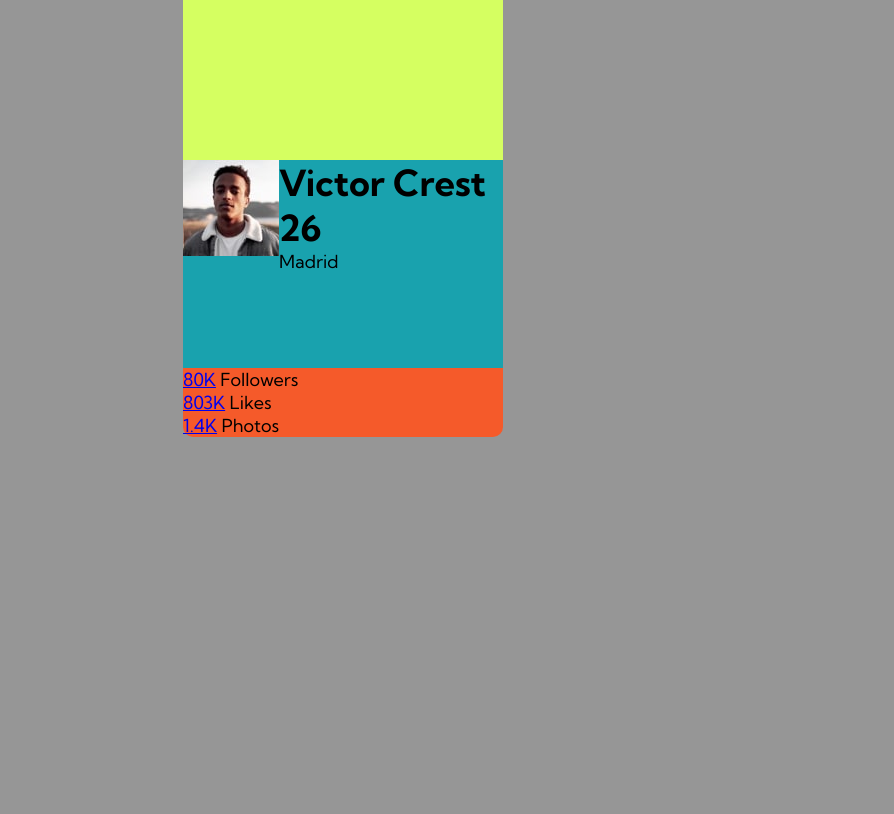
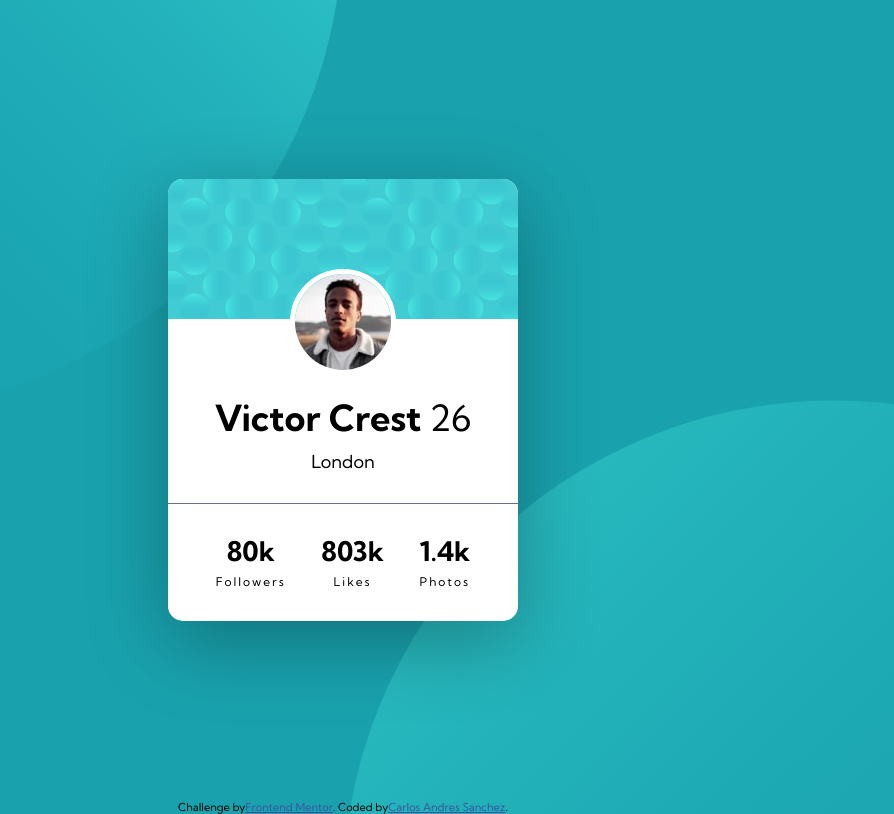
Before and after one commit to LimonCode1/card, a plain HTML site: page index.html in a window 1280 px wide. Shown: the whole page, without its empty margins (297-1191 px from the left). Drawn offline with Linux system fonts and the light colour scheme.

Commit message:
final commit

```diff
--- a/css/styles.sass
+++ b/css/styles.sass
@@ -1,42 +1,65 @@
-$yellow: #d5ff61
-$red: #f55a2a
-$blue: #c4b9ff
-$darkCyan: hsl(185, 75%, 39%)
-$veryDarkDesaturatedBlue: hsl(229, 23%, 23%)
-$darkGrayishBlue: hsl(227, 10%, 46%)
-$darkGray: hsl(0, 0%, 59%)
+$dark-Cyan: hsl(185, 75%, 39%)
+$very-Dark-Desaturated-Blue: hsl(229, 23%, 23%)
+$dark-Grayish-Blue: hsl(227, 10%, 46%)
+$dark-Gray: hsl(0, 0%, 59%)
 *
     margin: 0
     padding: 0
 body
-    // display: flex
-    // justify-content: center
-    // align-items: center
-    font-size: 18px
     font-family: 'kumbh Sans', sans-serif
-    background: $darkGray
-    display: flex
-    justify-content: center
-    align-items: center
+    background: $dark-Cyan
+    // de esta manera se colocan iagenes svg de fondo y ademas mas de una imagen de fondo
+    background-image: url('../images/bg-pattern-top.svg'), url('../images/bg-pattern-bottom.svg')
+    background-repeat: no-repeat
+    // ahora vamos a posicionar de manera distinta cada una de las imagenes de fondo
+    background-position: right 50vw bottom 50vh, left 50vw top 50vh
     .container
-        // background: $yellow
-        width: 25%
-        // height: 120px
-        .card
-            background: $red
-            height: auto
+        font-size: 18px
+        display: flex
+        justify-content: center
+        align-items: center
+        height: 100vh
+    .card
+        background: white
+        max-width: 353px
+        border-radius: 15px
+        overflow: hidden
+        box-shadow: 0px 20px 80px rgba(0, 0, 0, 0.3)
+        &-img
             width: 100%
-            border: none
-            border-radius: 10px
-            .image-top
-                width: 100%
-                height: 10rem
-                background: $yellow
-            .body
-                height: 13rem
-                background: $darkCyan
+        &-body
+            border-bottom: 1px solid $dark-Grayish-Blue
+            display: flex
+            flex-direction: column
+            align-items: center
+            img
+                border-radius: 50%
+                margin-top: -55px
+                border: 5px solid white
+            &-content
+                margin-top: 20px
                 display: flex
-                justify-content: center
+                font-size: 18px
+                .name
+                    font-weight: 700
+                    .age
+                        font-weight: 300
+            &-city
+                font-weigth: 300
+                margin-top: 10px
+                margin-bottom: 30px
+        &-footer
+            display: flex
+            justify-content: space-around
+            padding: 30px
+            &-social
+                text-align: center
+                .text
+                    font-weight: 300
+                    font-size: 12px
+                    letter-spacing: 2px
+
     .attribution
-        display: none
-        background: $red
+        display: flex
+        align-items: flex-end
+        justify-content: center
--- a/index.html
+++ b/index.html
@@ -3,7 +3,6 @@
 	<head>
 		<meta charset="UTF-8" />
 		<meta name="viewport" content="width=device-width, initial-scale=1.0" />
-		<!-- displays site properly based on user's device -->
 
 		<link rel="preconnect" href="https://fonts.gstatic.com" />
 		<link
@@ -11,10 +10,9 @@
 			rel="stylesheet"
 		/>
 		<link rel="icon" type="image/png" sizes="32x32" href="./images/favicon-32x32.png" />
-		<link rel="stylesheet" href="css/styles.min.css" />
+		<link rel="stylesheet" href="css/styles.css" />
 		<title>Frontend Mentor | Profile card component</title>
 
-		<!-- Feel free to remove these styles or customise in your own stylesheet 👍 -->
 		<style>
 			.attribution {
 				font-size: 11px;
@@ -27,40 +25,38 @@
 		</style>
 	</head>
 	<body>
-		<div class="container">
+		<main class="container">
 			<div class="card">
-				<div class="image-top">
-					<img src="" alt="" />
+				<div class="card-img">
+					<img src="./images/bg-pattern-card.svg" alt="Fondo card" />
 				</div>
-				<div class="body">
-					<div class="profile">
-						<img src="images/image-victor.jpg" alt="profile picture" />
+				<div class="card-body">
+					<img src="./images/image-victor.jpg" class="card-body-img" />
+					<div class="card-body-content">
+						<h1 class="name">Victor Crest <span class="age">26</span></h1>
 					</div>
-					<div class="info">
-						<h1 class="name">Victor Crest <span class="age">26</span></h1>
-						<span class="city">Madrid</span>
+					<span class="card-body-city">London</span>
+				</div>
+				<div class="card-footer">
+					<div class="card-footer-social">
+						<h2 class="number">80k</h2>
+						<span class="text">Followers</span>
 					</div>
-				</div>
-				<div class="footer">
-					<div class="social">
-						<a href="#" class="number">80K</a>
-						<span class="social-text">Followers</span>
+					<div class="card-footer-social">
+						<h2 class="number">803k</h2>
+						<span class="text">Likes</span>
 					</div>
-					<div class="social">
-						<a href="#" class="number">803K</a>
-						<span class="social-text">Likes</span>
-					</div>
-					<div class="social">
-						<a href="#" class="number">1.4K</a>
-						<span class="social-text">Photos</span>
+					<div class="card-footer-social">
+						<h2 class="number">1.4k</h2>
+						<span class="text">Photos</span>
 					</div>
 				</div>
 			</div>
-		</div>
+		</main>
 		<div class="attribution">
 			Challenge by
-			<a href="https://www.frontendmentor.io?ref=challenge" target="_blank">Frontend Mentor</a>.
-			Coded by <a href="https://github.com/LimonCode1" target="_blank">Carlos Andres Sanchez</a>.
+			<a href="https://www.frontendmentor.io?ref=challenge" target="_blank"> Frontend Mentor </a>.
+			Coded by <a href="https://github.com/LimonCode1" target="_blank"> Carlos Andres Sanchez</a>.
 		</div>
 	</body>
 </html>
```
Also changed, not shown: css/styles.css (added), css/styles.min.css (deleted), 2 other files.
